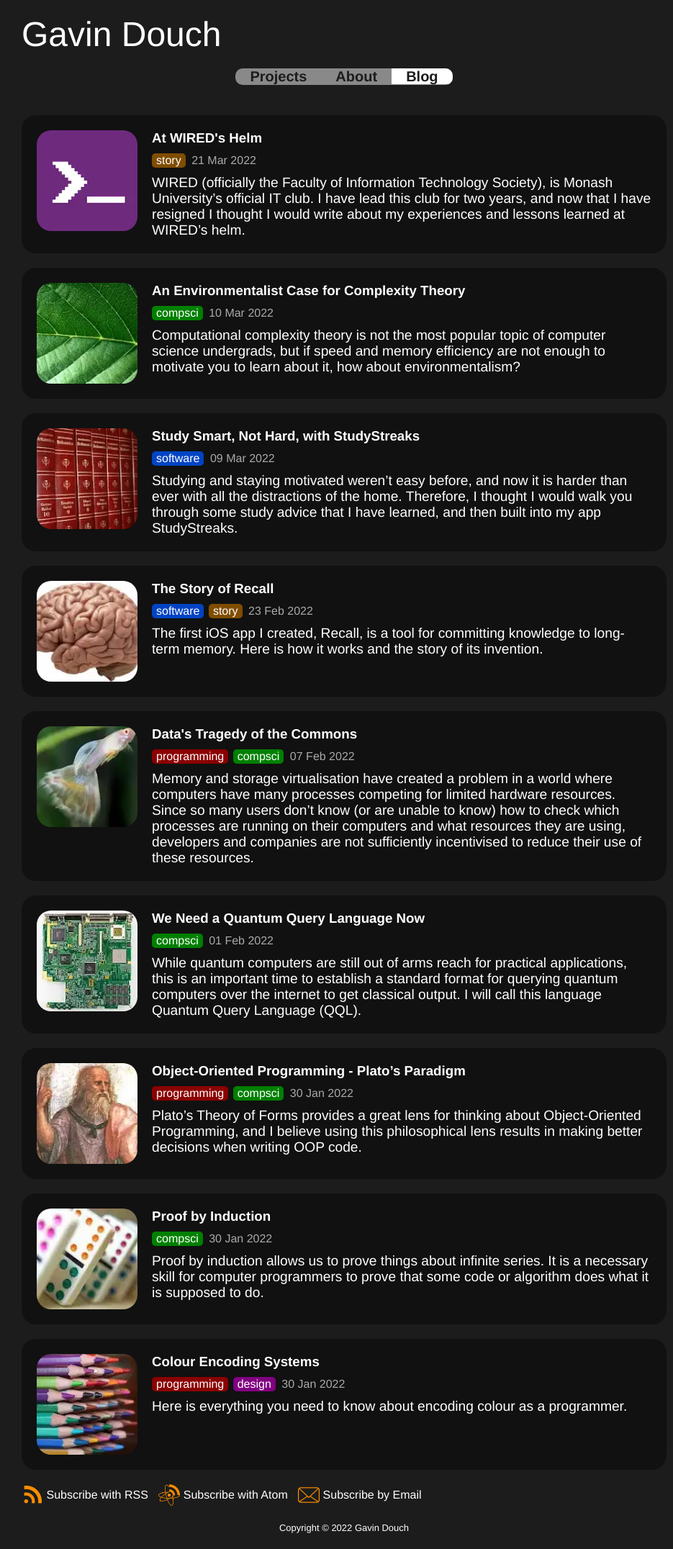
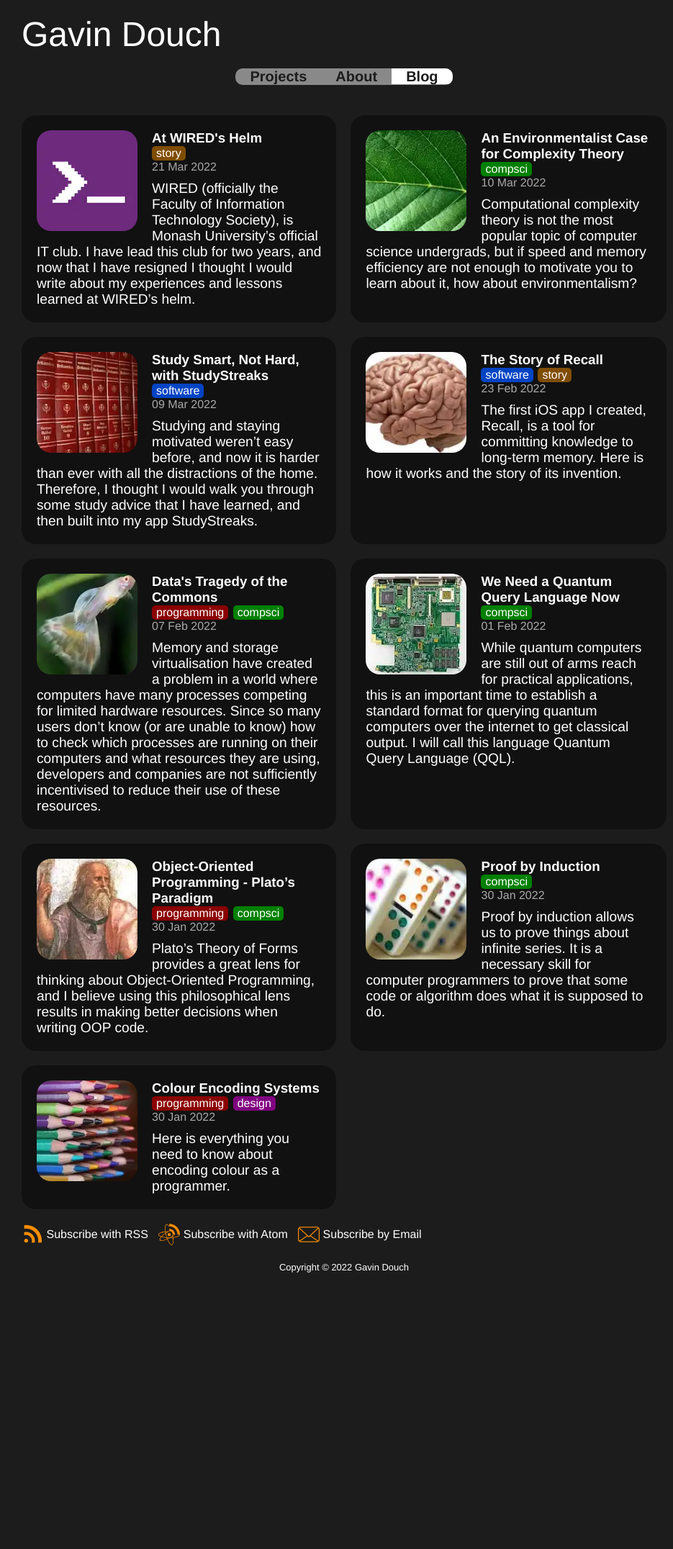
Before and after one commit to Coedice/website, a Jekyll site: the page built from blog.html, in a window 1280 px wide. Shown: the whole page at 72% size, without its empty margins (162-1097 px from the left). Built offline with Jekyll 4.4.1, drawn with Linux system fonts in a browser that asks for light colours; after the commit the page ends 1790 px from its top, so only the background shows below that.

Commit message:
Make blog posts use two columns

```diff
--- a/_sass/blog.mobile.scss
+++ b/_sass/blog.mobile.scss
@@ -20,7 +20,10 @@ div#subscriptionButtons {
   width: 100%;
 }
 
-a.postSummary {
+#blogList {
+  display: block;
+
+  > a {
     > img {
       float: none;
       display: block;
@@ -31,6 +34,7 @@ a.postSummary {
       padding-left: 0;
     }
   }
+}
 
 img#blogPostIcon {
   float: none;
--- a/_sass/blog.scss
+++ b/_sass/blog.scss
@@ -152,7 +152,12 @@ span.tagList {
   display: inline;
 }
 
-a.postSummary {
+#blogList {
+  display: grid;
+  grid-template-columns: auto auto;
+  column-gap: 20px;
+
+  > a {
     $imgHeight: 140px;
     $padding: 20px;
     $imgRightMargin: 20px;
@@ -176,12 +181,12 @@ a.postSummary {
 
     > p {
       margin: 0;
-    padding-left: $imgHeight + $imgRightMargin;
+      //padding-left: $imgHeight + $imgRightMargin;
     }
 
     > h3 {
       margin-top: 0;
-    margin-bottom: 10px;
+      margin-bottom: 0;
 
       &:hover {
         text-decoration: underline;
@@ -191,6 +196,7 @@ a.postSummary {
     &:hover {
       background-color: #171717;
       border: gray solid 0.5px;
+    }
   }
 }
 
--- a/blog.html
+++ b/blog.html
@@ -15,8 +15,9 @@ scripts:
         <span onclick="blogTagFilter('{{ tag[0] }}');" class="tagLabel {{ tag[0] }}" tabindex="0">{{ tag[0] }}</span>
     {% endfor %}
 </span>
+<div id="blogList">
     {% for post in site.posts %}
-    <a href="{{ post.url | relative_url }}" class="postSummary" tabindex="0">
+        <a href="{{ post.url | relative_url }}" tabindex="0">
             <img src="/assets/images/blog-icons/{{ post.title | slugify }}.webp" alt="{{ post.icon_alt }}">
             <h3>{{ post.title }}</h3>
             <div class="postMetaLine">
@@ -27,10 +28,11 @@ scripts:
                         {% endif %}
                     {% endfor %}
                 </span>
-            {{ post.date | date_to_string }}<time datetime="{{ post.date | date_to_xmlschema }}" class="relativePostTime">{{ post.date | date_to_xmlschema }}</time>
+                <br>{{ post.date | date_to_string }}<time datetime="{{ post.date | date_to_xmlschema }}" class="relativePostTime">{{ post.date | date_to_xmlschema }}</time>
             </div>
             <p>{{ post.excerpt | strip_html }}</p>
         </a>
     {% endfor %}
+</div>
 <p id="noResults">No results found.</p>
 {% include subscribe.html %}
```
Lines whose indentation alone changed are shown as unchanged.
